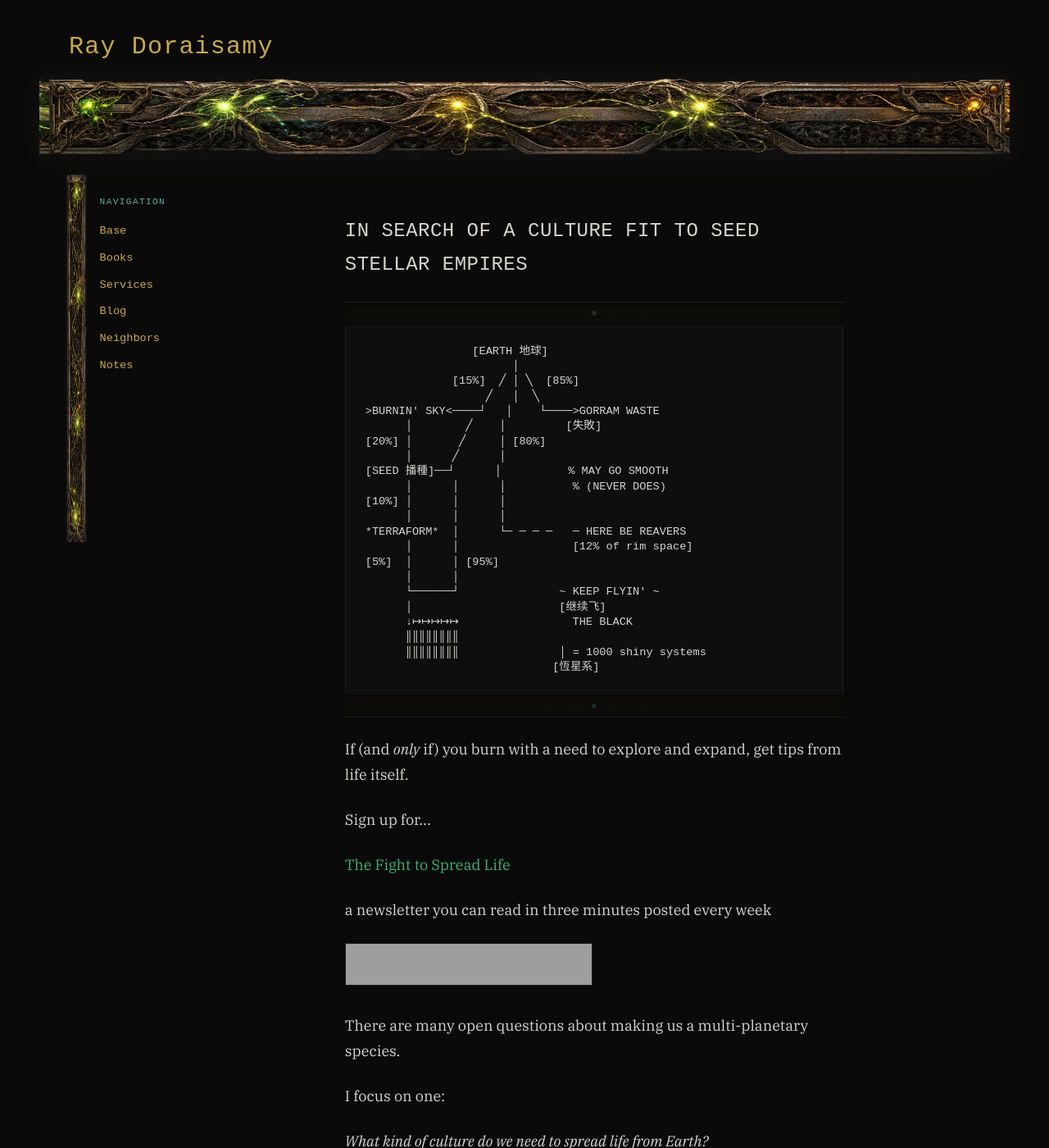
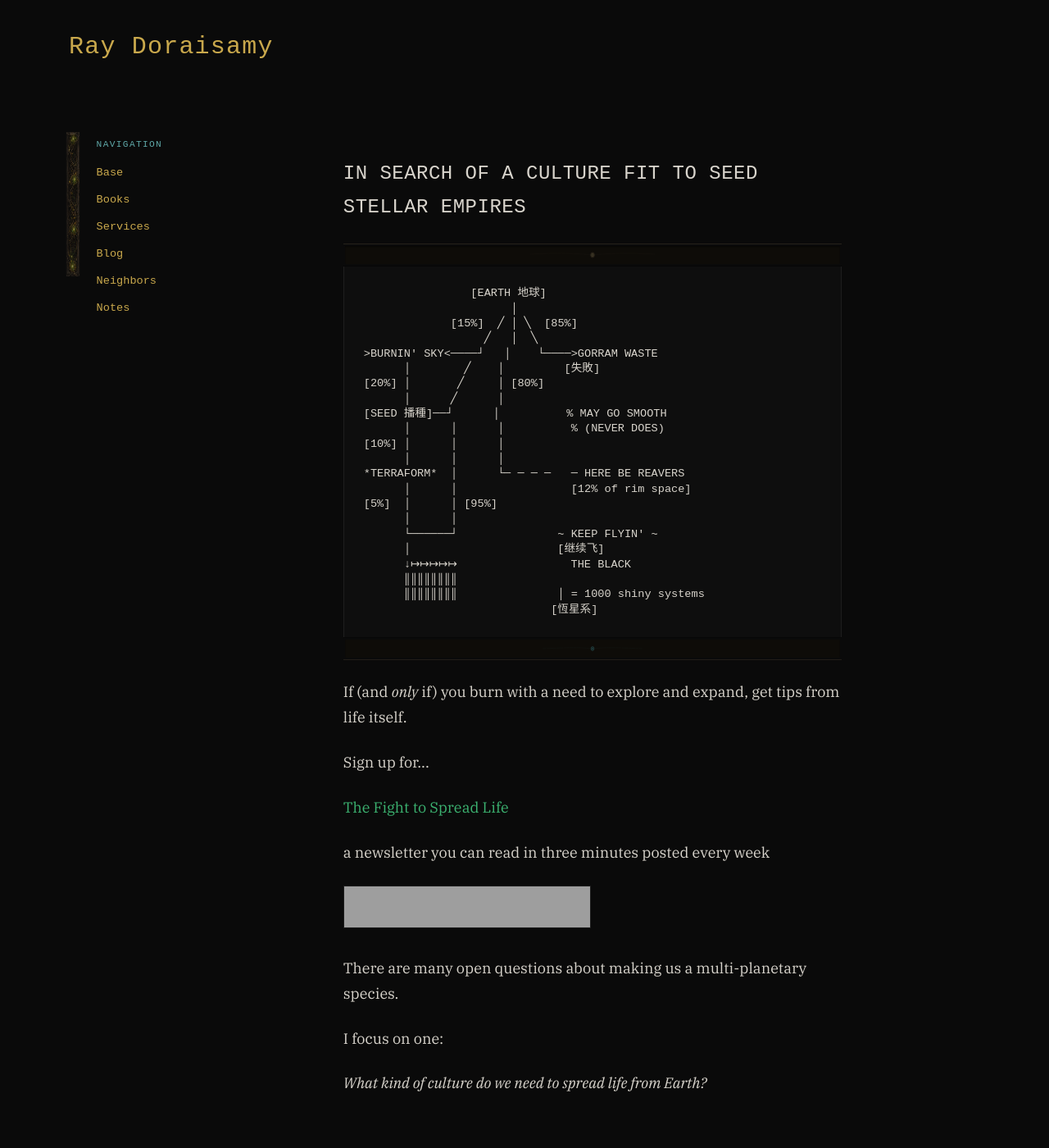
Before and after one commit to ray-dorai/ray-dorai.github.io, a Jekyll site: the page built from index.html, in a window 1280 px wide and 1400 px high. Shown: the whole window at 82% size. Built offline with Jekyll 4.4.1, drawn with Linux system fonts in a browser that asks for light colours; some web fonts are replaced; grey boxes are pictures that could not be loaded.

Commit message:
Tame site frame placement

```diff
--- a/_layouts/default.html
+++ b/_layouts/default.html
@@ -20,7 +20,6 @@
 			<header class="mud-header">
 				<div class="mud-header__title">Ray Doraisamy</div>
 			</header>
-			{% include frame-header.html %}
 			<div class="mud-layout">
 				<div class="mud-sidebar">
 					{% include frame-sidebar.html %}
@@ -54,7 +53,6 @@
 					<li><a href="https://anagora.org/@forshaper">Notes</a></li>
 				</ul></nav>
 			</div>
-			{% include frame-footer.html %}
 			<footer class="mud-footer">
 				<div class="mud-footer__prompt">Contact:</div>
 				<div class="mud-footer__command">
--- a/css/main.css
+++ b/css/main.css
@@ -204,13 +204,13 @@ hr::after {
    ============================================================ */
 
 .frame-band {
-  width: 100%;
-  height: clamp(4.5rem, 8vw, 7.25rem);
+  width: min(28rem, 55vw);
+  height: 1.25rem;
   position: relative;
-  overflow: visible;
+  overflow: hidden;
   flex-shrink: 0;
   pointer-events: none;
-  filter: drop-shadow(0 0 18px rgba(201,168,76,0.06));
+  opacity: 0.42;
 }
 
 .frame-band__asset,
@@ -230,11 +230,11 @@ hr::after {
 }
 
 .frame-band--header {
-  margin-bottom: clamp(0.5rem, 1.5vw, 1.25rem);
+  margin: 0 auto var(--space-md);
 }
 
 .frame-band--footer {
-  margin-top: auto;
+  margin: var(--space-md) auto 0;
 }
 
 .frame-corner {
@@ -338,21 +338,25 @@ hr::after {
   grid-template-columns: auto minmax(0, 1fr);
   align-items: start;
   flex: 1;
-  padding: 0 clamp(0.75rem, 2.5vw, 2rem);
+  padding: clamp(2rem, 4vw, 3.25rem) clamp(0.75rem, 2.5vw, 2rem) 0;
 }
 
-.mud-sidebar { display: flex; gap: clamp(0.5rem, 1.5vw, 1rem); }
+.mud-sidebar {
+  display: flex;
+  gap: clamp(0.75rem, 1.7vw, 1.25rem);
+  align-items: flex-start;
+}
 .sidebar-edge {
-  width: clamp(1rem, 2vw, 1.75rem);
-  min-height: 100%;
+  width: clamp(0.8rem, 1.4vw, 1.1rem);
+  height: clamp(8.5rem, 18vw, 11rem);
   flex-shrink: 0;
   overflow: hidden;
-  opacity: 0.9;
+  margin-top: 1.15rem;
+  opacity: 0.48;
 }
 .sidebar-edge__asset {
   width: 100%;
   height: 100%;
-  min-height: 28rem;
   object-fit: fill;
 }
 
```
